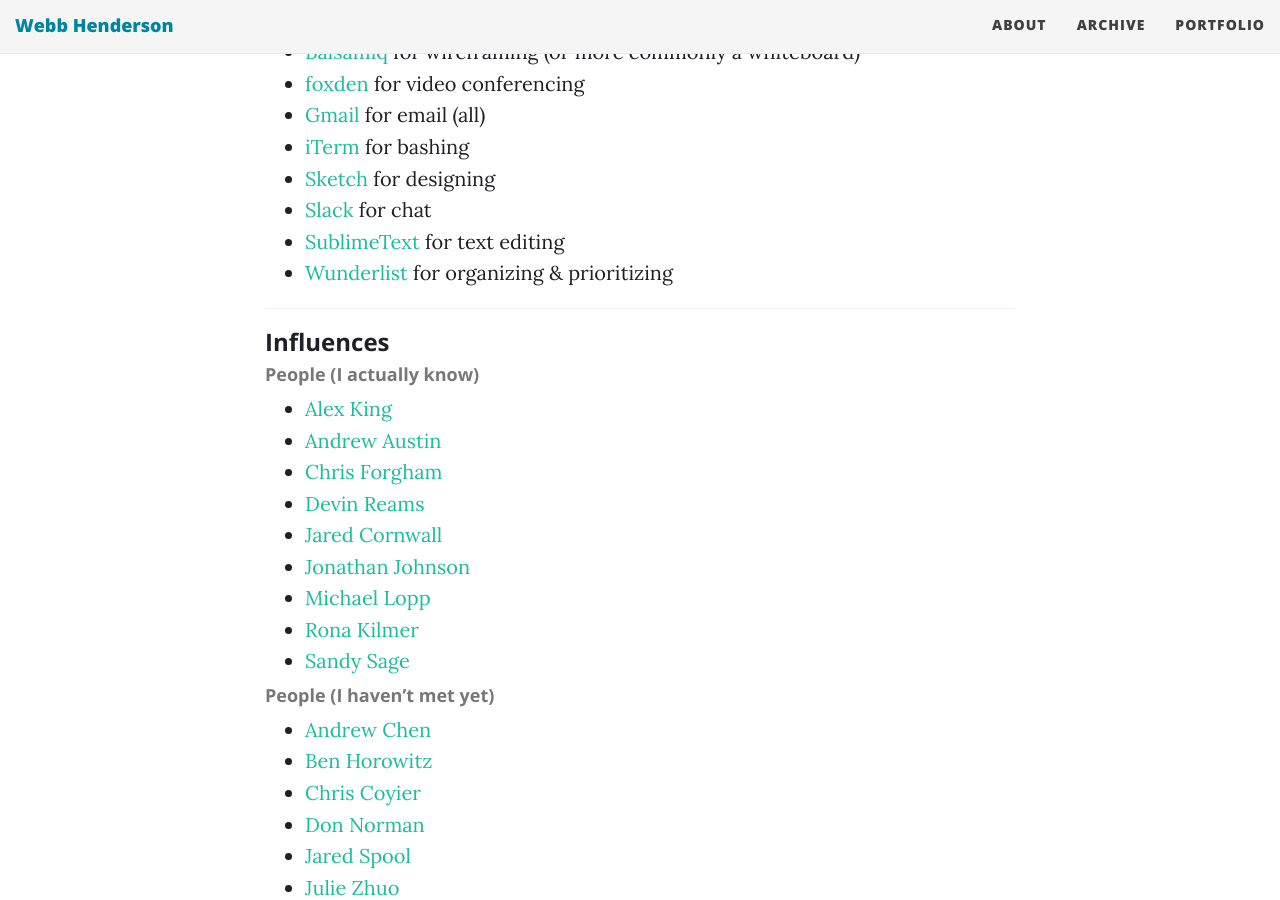
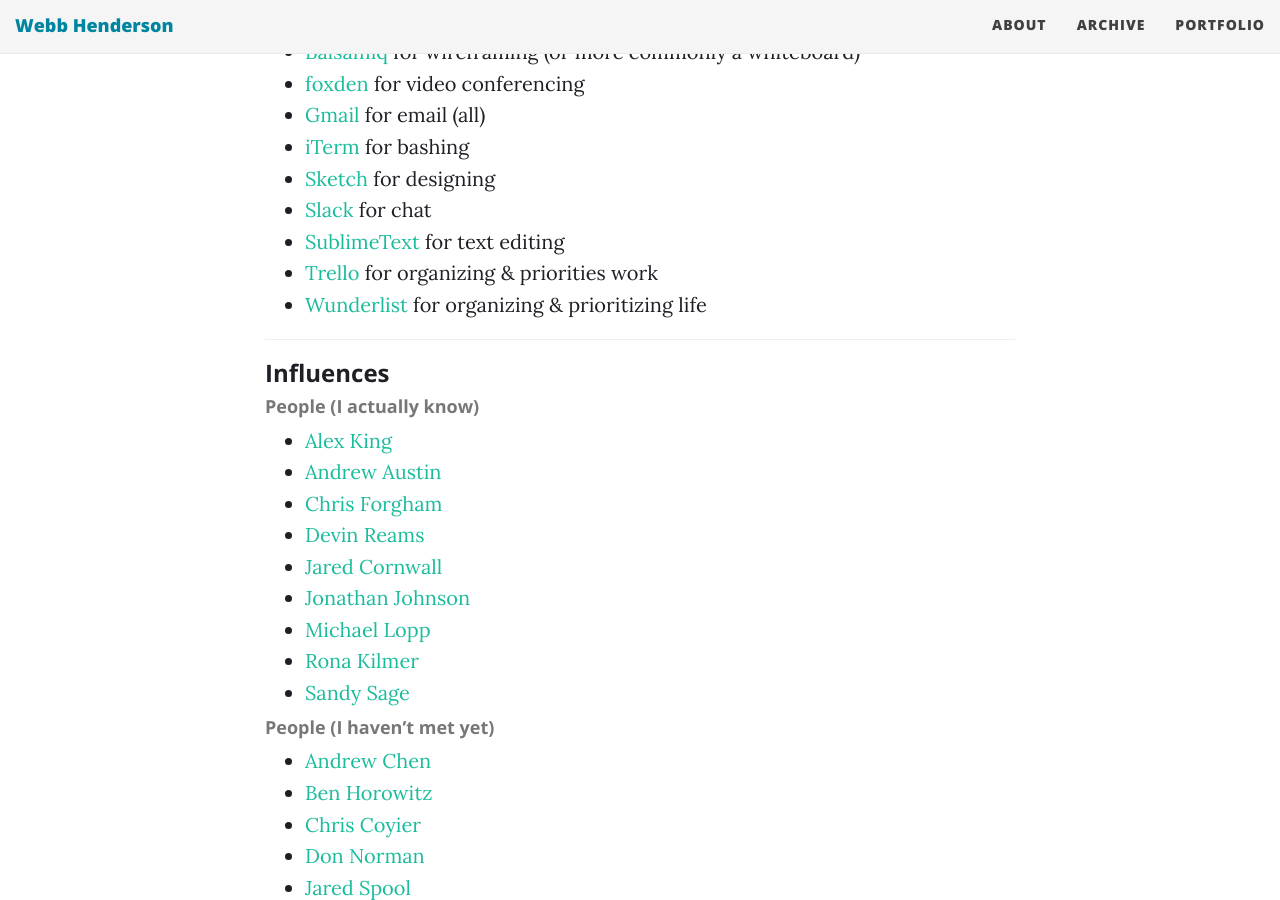
Before and after one commit to emerywebster/emerywebster.github.io, a Jekyll site: the page built from about.md, in a window 1280 px wide and 900 px high, scrolled down 2264 px. Built offline with Jekyll 4.4.1, drawn with Linux system fonts in a browser that asks for light colours; nearby versions of some CDN libraries.

Commit message:
about updates again

```diff
--- a/about.md
+++ b/about.md
@@ -87,7 +87,8 @@ I also like connecting with new people...so please feel free to [give me a shout
 - [Sketch](http://www.sketchapp.com/) for designing
 - [Slack](http://slack.com) for chat
 - [SublimeText](http://sublimetext.com) for text editing
-- [Wunderlist](http://wunderlist.com) for organizing &amp; prioritizing
+- [Trello](http://trello.com) for organizing &amp; priorities work
+- [Wunderlist](http://wunderlist.com) for organizing &amp; prioritizing life
 
 ---
 
```
